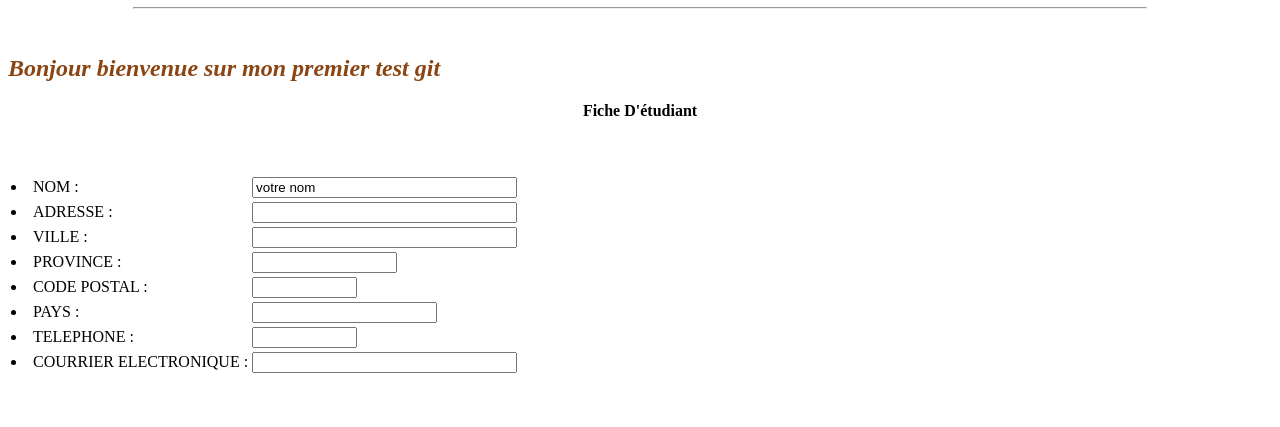
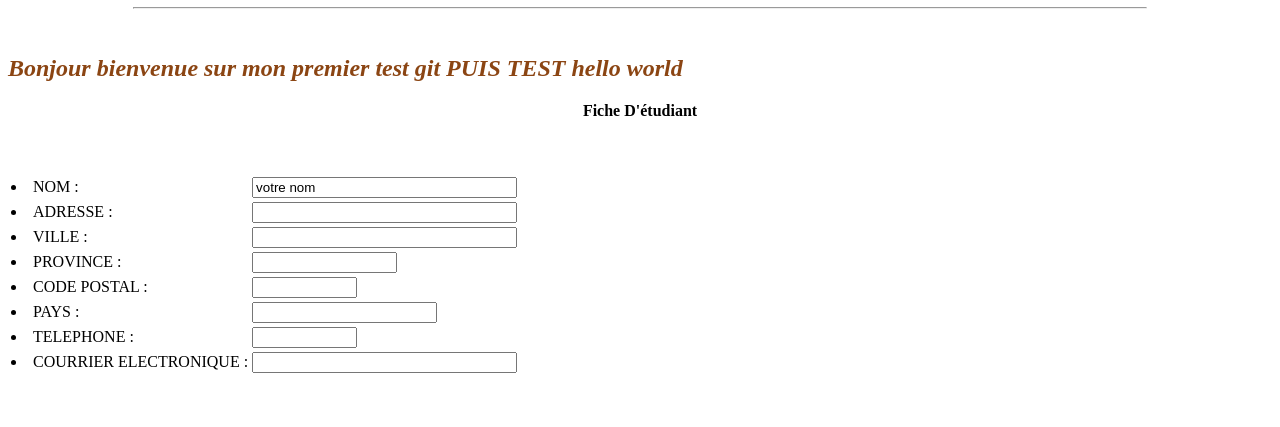
Before and after one commit to Manivgn/test, a plain HTML site: page index.html in a window 1280 px wide. Shown: the part 338-765 px from the top of the page. Drawn offline with Linux system fonts and the light colour scheme.

Commit message:
modification h2

```diff
--- a/index.html
+++ b/index.html
@@ -25,7 +25,7 @@
             <hr width="80%">
             <br>
             <h2>
-                Bonjour bienvenue sur mon premier test git
+                Bonjour bienvenue sur mon premier test git PUIS TEST hello world
             </h2>
         <form name="formulaire2" method="post" action="">
             <b><center><caption>Fiche D'étudiant</caption></center></b>
```
